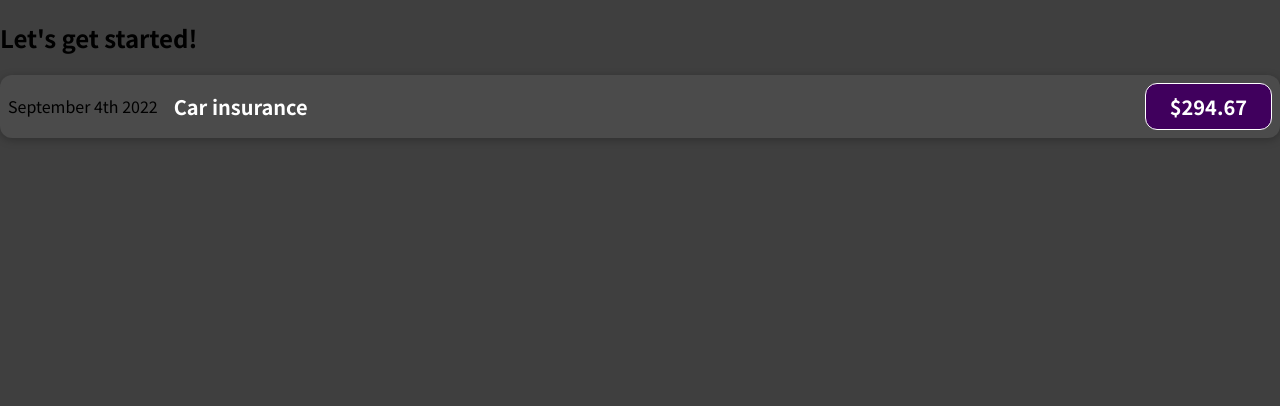
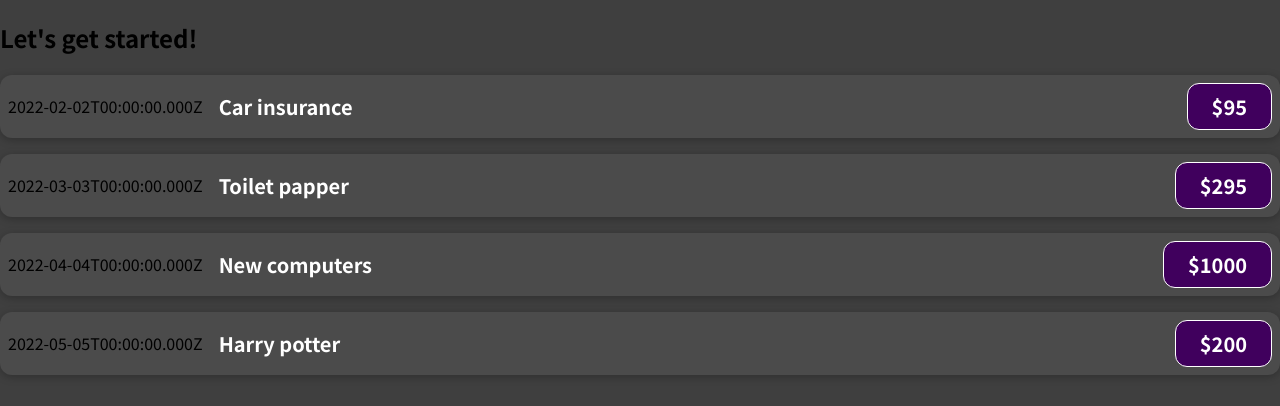
Before and after one commit to alfcastillo90/react-complete-guide, a JavaScript app: page / in a window 1280 px wide. Shown: the top 406 px of the page. Built offline with nearby package versions, Linux system fonts and the light colour scheme.

Commit message:
ADD: parsing data via props

```diff
--- a/src/App.js
+++ b/src/App.js
@@ -1,10 +1,40 @@
 import ExpenseItem from "./components/ExpenseItem";
 
 function App() {
+  const expenses = [
+    {
+      id: "e1",
+      title: "Car insurance",
+      amount: 95,
+      date: new Date(2022, 1, 2),
+    },
+    {
+      id: "e2",
+      title: "Toilet papper",
+      amount: 295,
+      date: new Date(2022, 2, 3),
+    },
+    {
+      id: "e3",
+      title: "New computers",
+      amount: 1000,
+      date: new Date(2022, 3, 4),
+    },
+    {
+      id: "e4",
+      title: "Harry potter",
+      amount: 200,
+      date: new Date(2022, 4, 5),
+    },
+  ];
+
   return (
     <div>
       <h2>Let's get started!</h2>
-      <ExpenseItem></ExpenseItem>
+      <ExpenseItem id={expenses[0].id} title={expenses[0].title} amount={expenses[0].amount} date={expenses[0].date}></ExpenseItem>
+      <ExpenseItem id={expenses[1].id} title={expenses[1].title} amount={expenses[1].amount} date={expenses[1].date}></ExpenseItem>
+      <ExpenseItem id={expenses[2].id} title={expenses[2].title} amount={expenses[2].amount} date={expenses[2].date}></ExpenseItem>
+      <ExpenseItem id={expenses[3].id} title={expenses[3].title} amount={expenses[3].amount} date={expenses[3].date}></ExpenseItem>
     </div>
   );
 }
--- a/src/components/ExpenseItem.js
+++ b/src/components/ExpenseItem.js
@@ -1,12 +1,12 @@
 import './ExpenseItem.css';
 
-function ExpenseItem() {
+function ExpenseItem(props) {
   return (
     <div className='expense-item'>
-      <div>September 4th 2022</div>
+      <div>{props.date.toISOString()}</div>
       <div className='expense-item__description'>
-        <h2>Car insurance</h2>
-        <div className='expense-item__price'>$294.67</div>
+        <h2>{props.title}</h2>
+        <div className='expense-item__price'>${props.amount}</div>
       </div>
     </div>
   );
```
